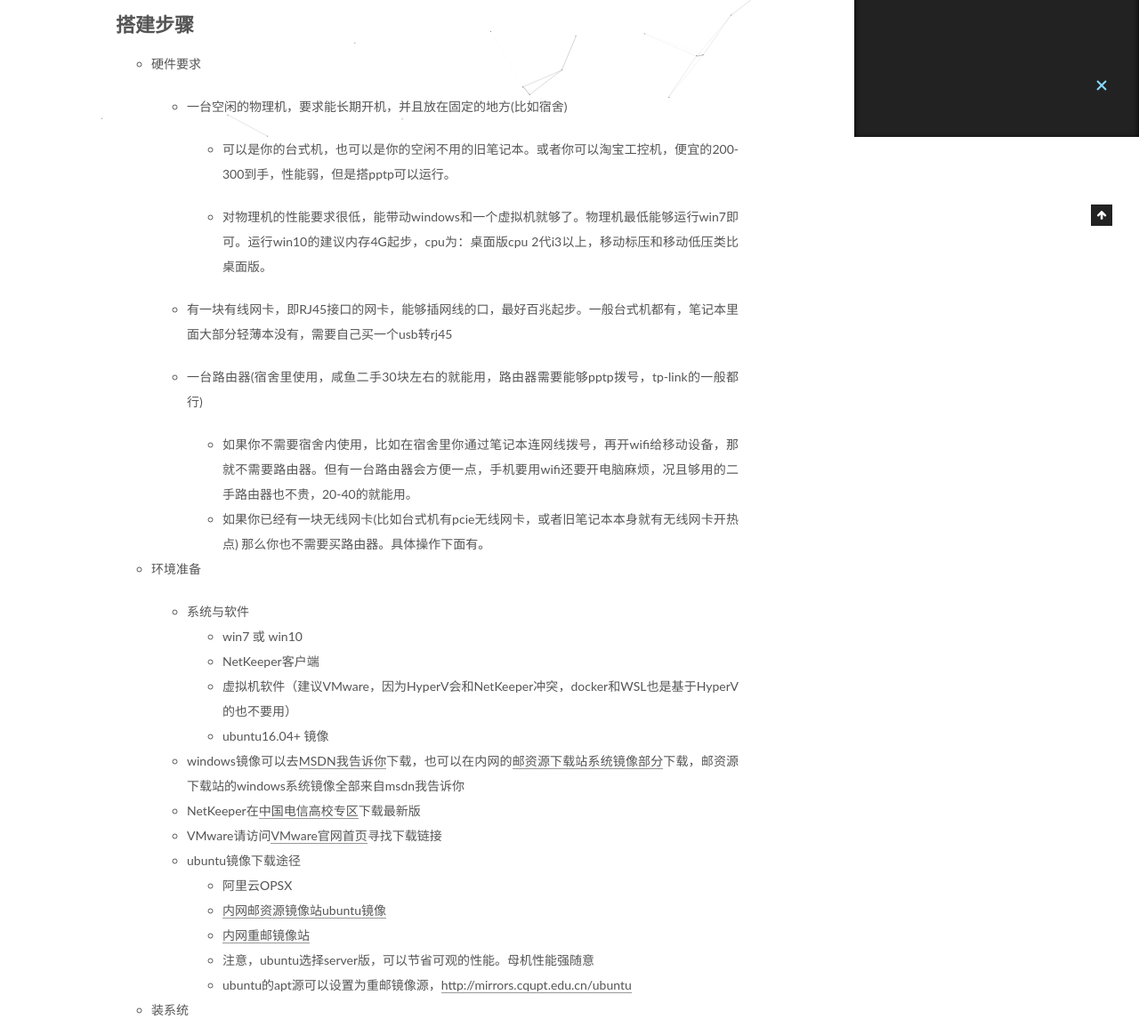
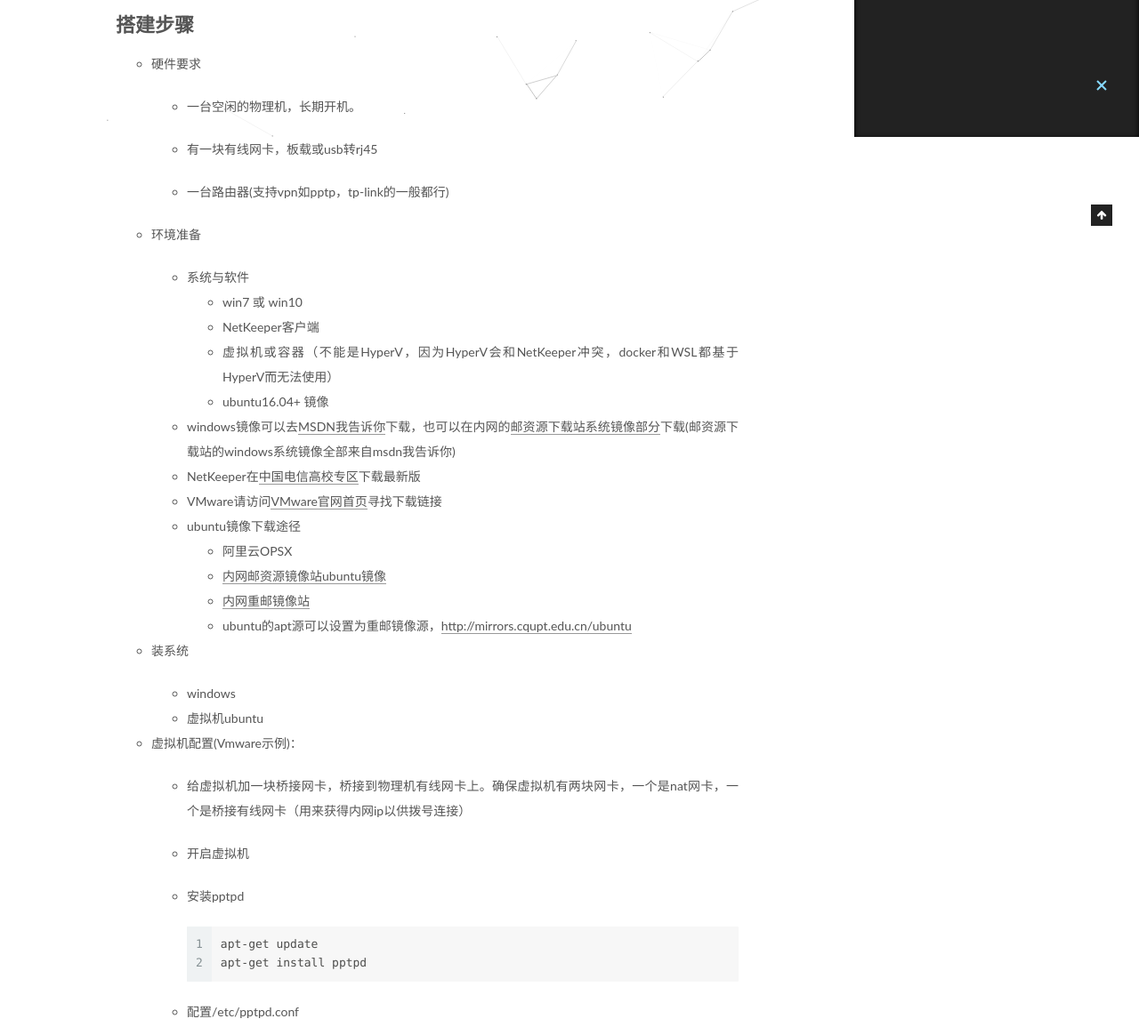
Before and after one commit to oakseed/oakseed.github.io, a plain HTML site: page 2019/06/08/绕创翼开wifi/index.html in a window 1280 px wide. Shown: the part 646-1801 px from the top of the page at 89% size. Drawn offline with Linux system fonts and the light colour scheme.

Commit message:
Site updated: 2019-07-16 20:23:55

```diff
--- a/2019/06/08/绕创翼开wifi/index.html
+++ b/2019/06/08/绕创翼开wifi/index.html
@@ -86,7 +86,7 @@
 <meta property="og:site_name" content="故名">
 <meta property="og:description" content="Overview 在一台长期开机的windows主机上用电信官网下载的NetKeeper客户端拨号。这台主机是连接了网线，并且能够访问内网资源的(例如：jwzx.cqupt.edu.cn) 在这台主机上搭一个ubuntu虚拟机，虚拟机需要有两块虚拟网卡，一块是nat，一块是桥接有线网卡 在ubuntu虚拟机上安装并配置pptpd 自动化(开机自启，断网检测，等脚本)  搭建步骤 硬件要求  一台空">
 <meta property="og:locale" content="zh-Hans">
-<meta property="og:updated_time" content="2019-07-16T11:46:48.227Z">
+<meta property="og:updated_time" content="2019-07-16T12:23:30.257Z">
 <meta name="twitter:card" content="summary">
 <meta name="twitter:title" content="绕创翼开wifi">
 <meta name="twitter:description" content="Overview 在一台长期开机的windows主机上用电信官网下载的NetKeeper客户端拨号。这台主机是连接了网线，并且能够访问内网资源的(例如：jwzx.cqupt.edu.cn) 在这台主机上搭一个ubuntu虚拟机，虚拟机需要有两块虚拟网卡，一块是nat，一块是桥接有线网卡 在ubuntu虚拟机上安装并配置pptpd 自动化(开机自启，断网检测，等脚本)  搭建步骤 硬件要求  一台空">
@@ -360,21 +360,11 @@
 <h1 id="搭建步骤"><a href="#搭建步骤" class="headerlink" title="搭建步骤"></a>搭建步骤</h1><ul>
 <li><p>硬件要求</p>
 <ul>
-<li><p>一台空闲的物理机，要求能长期开机，并且放在固定的地方(比如宿舍)</p>
-<ul>
-<li><p>可以是你的台式机，也可以是你的空闲不用的旧笔记本。或者你可以淘宝工控机，便宜的200-300到手，性能弱，但是搭pptp可以运行。</p>
+<li><p>一台空闲的物理机，长期开机。</p>
 </li>
-<li><p>对物理机的性能要求很低，能带动windows和一个虚拟机就够了。物理机最低能够运行win7即可。运行win10的建议内存4G起步，cpu为：桌面版cpu 2代i3以上，移动标压和移动低压类比桌面版。</p>
+<li><p>有一块有线网卡，板载或usb转rj45</p>
 </li>
-</ul>
-</li>
-<li><p>有一块有线网卡，即RJ45接口的网卡，能够插网线的口，最好百兆起步。一般台式机都有，笔记本里面大部分轻薄本没有，需要自己买一个usb转rj45</p>
-</li>
-<li><p>一台路由器(宿舍里使用，咸鱼二手30块左右的就能用，路由器需要能够pptp拨号，tp-link的一般都行)     </p>
-<ul>
-<li>如果你不需要宿舍内使用，比如在宿舍里你通过笔记本连网线拨号，再开wifi给移动设备，那就不需要路由器。但有一台路由器会方便一点，手机要用wifi还要开电脑麻烦，况且够用的二手路由器也不贵，20-40的就能用。</li>
-<li>如果你已经有一块无线网卡(比如台式机有pcie无线网卡，或者旧笔记本本身就有无线网卡开热点)   那么你也不需要买路由器。具体操作下面有。</li>
-</ul>
+<li><p>一台路由器(支持vpn如pptp，tp-link的一般都行)     </p>
 </li>
 </ul>
 </li>
@@ -383,18 +373,17 @@
 <li>系统与软件<ul>
 <li>win7   或    win10</li>
 <li>NetKeeper客户端</li>
-<li>虚拟机软件（建议VMware，因为HyperV会和NetKeeper冲突，docker和WSL也是基于HyperV的也不要用）</li>
+<li>虚拟机或容器（不能是HyperV，因为HyperV会和NetKeeper冲突，docker和WSL都基于HyperV而无法使用）</li>
 <li>ubuntu16.04+ 镜像</li>
 </ul>
 </li>
-<li>windows镜像可以去<a href="https://msdn.itellyou.cn/" target="_blank" rel="noopener">MSDN我告诉你</a>下载，也可以在内网的<a href="http://software.redrock.team/repository/iso/windows/" target="_blank" rel="noopener">邮资源下载站系统镜像部分</a>下载，邮资源下载站的windows系统镜像全部来自msdn我告诉你</li>
+<li>windows镜像可以去<a href="https://msdn.itellyou.cn/" target="_blank" rel="noopener">MSDN我告诉你</a>下载，也可以在内网的<a href="http://software.redrock.team/repository/iso/windows/" target="_blank" rel="noopener">邮资源下载站系统镜像部分</a>下载(邮资源下载站的windows系统镜像全部来自msdn我告诉你)</li>
 <li>NetKeeper在<a href="http://cq.189.cn/college/home/resource.htm" target="_blank" rel="noopener">中国电信高校专区</a>下载最新版</li>
 <li>VMware请访问<a href="https://www.vmware.com/" target="_blank" rel="noopener">VMware官网首页</a>寻找下载链接</li>
 <li>ubuntu镜像下载途径<ul>
 <li>阿里云OPSX</li>
 <li><a href="http://software.redrock.team/repository/iso/linux/ubuntu/" target="_blank" rel="noopener">内网邮资源镜像站ubuntu镜像</a></li>
 <li><a href="http://mirrors.cqupt.edu.cn/ubuntu-releases/" target="_blank" rel="noopener">内网重邮镜像站</a></li>
-<li>注意，ubuntu选择server版，可以节省可观的性能。母机性能强随意</li>
 <li>ubuntu的apt源可以设置为重邮镜像源，<a href="http://mirrors.cqupt.edu.cn/ubuntu" target="_blank" rel="noopener">http://mirrors.cqupt.edu.cn/ubuntu</a></li>
 </ul>
 </li>
@@ -402,16 +391,13 @@
 </li>
 <li><p>装系统</p>
 <ul>
-<li>windows略</li>
-<li>虚拟机ubuntu略，自己找教程<ul>
-<li>物理机内存不够的，虚拟机内存设为512M甚至256M。不管物理机性能怎么样，cpu尽量多分配一些，可以尽量快一点，但给虚拟机的核心不要超过物理机cpu的核心数。</li>
+<li>windows</li>
+<li>虚拟机ubuntu</li>
 </ul>
 </li>
-</ul>
-</li>
-<li><p>虚拟机配置：</p>
+<li><p>虚拟机配置(Vmware示例)：</p>
 <ul>
-<li><p>在关机状态下(不可以是挂起)，用VMware给虚拟机加一块桥接网卡，并且设置这块网卡桥接到物理机有线网卡上。最后确保虚拟机有两块网卡，一个是和物理机的nat网卡，一个是桥接有线网卡（用来获得内网ip以供拨号）</p>
+<li><p>给虚拟机加一块桥接网卡，桥接到物理机有线网卡上。确保虚拟机有两块网卡，一个是nat网卡，一个是桥接有线网卡（用来获得内网ip以供拨号连接）</p>
 </li>
 <li><p>开启虚拟机</p>
 </li>
@@ -485,7 +471,7 @@
 <li><p>需要实现的</p>
 <ul>
 <li>开机自动设置路由表</li>
-<li>检测外部网络变化，如果网络不通就重启(比如我的物理机网络从netkeeper变为wifi，那么虚拟机的外网访问可能会出问题，需要重启)</li>
+<li>检测外部网络变化，如果网络不通则重启(如我的物理机网络从netkeeper变为wifi，那么虚拟机的外网访问可能会出问题，需要重启)</li>
 </ul>
 </li>
 </ul>
@@ -502,7 +488,7 @@
 <li><p>连wifi拨号，适用移动类设备(手机，平板），笔记本，台式机</p>
 <ul>
 <li>连接CQUPT或者其他接入内网的wifi</li>
-<li>vpn  类型设为pptp     服务器地址为上面提及的虚拟机桥接网卡ip    用户名密码上面也有说明。注意，如果你配置pptpd的时候设置了加密（见上文），那么客户端也需要设置加密。否则不要设置 <ul>
+<li>vpn  类型设为pptp     服务器地址为上面提及的虚拟机桥接网卡ip    用户名密码见上面配置。如果配置pptpd的时候设置了加密（见上文），那么客户端也需要设置加密。否则不要设置 <ul>
 <li>注，CQUPT这个热点校园内很多地方都有，但是连上了之后可能暂时无法拨号，这种情况下需要等一段时间(几分钟)或者重新连接。只要搜得到CQUPT并且连的上，那么就一定可以拨pptp。</li>
 </ul>
 </li>
@@ -517,7 +503,6 @@
 <li><p>路由器拨号</p>
 <ul>
 <li>连上路由器，进入管理员界面，tp-link的为网络参数页，其他的试试找一下wan口设置。设置为pptp拨号，拨号方式参考上面。</li>
-<li>连接成功后，所有设备只要连接了这个路由器的wifi，就可以直接访问外网而不需要在设备上拨号。</li>
 </ul>
 </li>
 </ul>
--- a/css/main.css
+++ b/css/main.css
@@ -1822,7 +1822,7 @@ pre .javascript .function {
   width: 4px;
   height: 4px;
   border-radius: 50%;
-  background: #f644ff;
+  background: #cb8ccf;
 }
 .links-of-blogroll {
   font-size: 13px;
```
Also changed, not shown: 1 other file.
